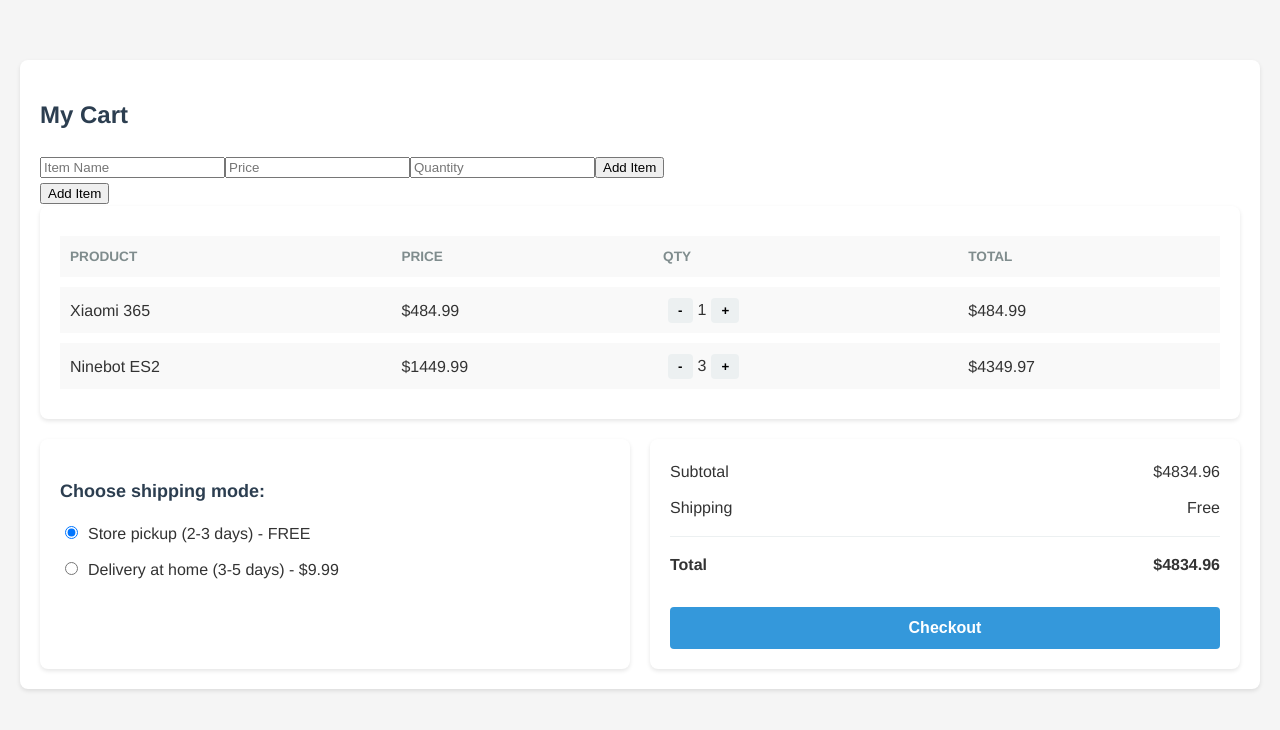
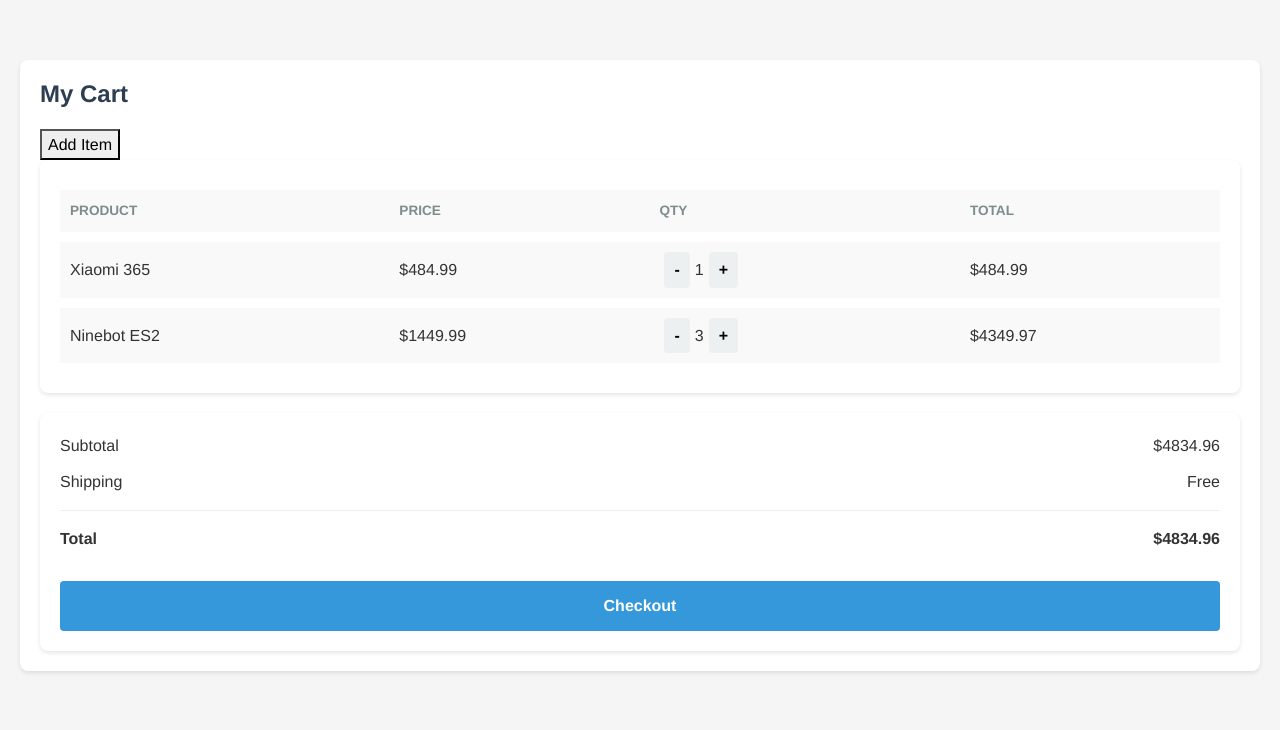
Before and after one commit to zayed-haque/wl-shop, a React (Create React App) app in the folder wl_shop_frontend/: page / in a window 1280 px wide. Shown: the top 730 px of the page. Built offline with nearby package versions, Linux system fonts and the light colour scheme.

Commit message:
added qr code functionality and removed Shipping mode

```diff
--- a/wl_shop_frontend/package.json
+++ b/wl_shop_frontend/package.json
@@ -6,8 +6,10 @@
     "@testing-library/jest-dom": "^5.17.0",
     "@testing-library/react": "^13.4.0",
     "@testing-library/user-event": "^13.5.0",
+    "bootstrap": "^5.3.3",
     "react": "^18.3.1",
     "react-dom": "^18.3.1",
+    "react-qr-barcode-scanner": "^1.0.6",
     "react-router-dom": "^6.26.0",
     "react-scripts": "5.0.1",
     "web-vitals": "^2.1.4"
--- a/wl_shop_frontend/public/index.html
+++ b/wl_shop_frontend/public/index.html
@@ -9,6 +9,7 @@
       name="description"
       content="Web site created using create-react-app"
     />
+    <link href="https://cdn.jsdelivr.net/npm/bootstrap@5.3.3/dist/css/bootstrap.min.css" rel="stylesheet" integrity="sha384-QWTKZyjpPEjISv5WaRU9OFeRpok6YctnYmDr5pNlyT2bRjXh0JMhjY6hW+ALEwIH" crossorigin="anonymous">
     <link rel="apple-touch-icon" href="%PUBLIC_URL%/logo192.png" />
     <!--
       manifest.json provides metadata used when your web app is installed on a
@@ -27,7 +28,6 @@
     <title>React App</title>
   </head>
   <body>
-    <noscript>You need to enable JavaScript to run this app.</noscript>
     <div id="root"></div>
     <!--
       This HTML file is a template.
@@ -39,5 +39,6 @@
       To begin the development, run `npm start` or `yarn start`.
       To create a production bundle, use `npm run build` or `yarn build`.
     -->
+    <script src="https://cdn.jsdelivr.net/npm/bootstrap@5.3.3/dist/js/bootstrap.bundle.min.js" integrity="sha384-YvpcrYf0tY3lHB60NNkmXc5s9fDVZLESaAA55NDzOxhy9GkcIdslK1eN7N6jIeHz" crossorigin="anonymous"></script>
   </body>
 </html>
--- a/wl_shop_frontend/src/components/AddItem.js
+++ b/wl_shop_frontend/src/components/AddItem.js
@@ -1,17 +1,24 @@
 import React, { useState } from 'react';
-import { useHistory } from 'react-router-dom';
+import { useNavigate } from 'react-router-dom';
+import QrReader from 'react-qr-barcode-scanner';
 
 function AddItem({ addItemToCart }) {
   const [barcode, setBarcode] = useState('');
   const [itemDetails, setItemDetails] = useState({ name: '', price: '', quantity: 1 });
-  const history = useHistory();
+  const [data, setData] = useState('No result');
+  const navigate = useNavigate();
 
-  const handleBarcodeScan = (e) => {
-    // Simulate barcode scanning
-    const scannedBarcode = '1234567890'; // Replace with actual barcode scanning logic
-    setBarcode(scannedBarcode);
-    // Fetch item details based on barcode (simulated here)
-    setItemDetails({ name: 'Sample Item', price: 100, quantity: 1 });
+  const handleScan = (result) => {
+    if (result) {
+      setData(result.text);
+      setBarcode(result.text);
+      // Fetch item details based on barcode (simulated here)
+      setItemDetails({ name: 'Sample Item', price: 100, quantity: 1 });
+    }
+  };
+
+  const handleError = (err) => {
+    console.error(err);
   };
 
   const handleInputChange = (e) => {
@@ -21,13 +28,23 @@
 
   const handleAddItem = () => {
     addItemToCart(itemDetails);
-    history.push('/cart');
+    navigate('/cart');
   };
 
   return (
     <div>
-      <h1>Scan Barcode</h1>
-      <button onClick={handleBarcodeScan}>Scan Barcode</button>
+      <div>
+        <h1>Scan Barcode</h1>
+        <QrReader
+          delay={300}
+          onError={handleError}
+          onScan={handleScan}
+          style={{ width: '100%' }}
+          facingMode="environment"  // This selects the back camera on mobile devices.
+        />
+
+        <p>{data}</p>
+      </div>
       {barcode && (
         <div>
           <h2>Item Details</h2>
@@ -54,7 +71,7 @@
             value={itemDetails.quantity}
             onChange={handleInputChange}
           />
-          <button onClick={handleAddItem}>Add to Cart</button>
+          <button onClick={handleAddItem}>Add Item</button>
         </div>
       )}
     </div>
--- a/wl_shop_frontend/src/components/Cart.js
+++ b/wl_shop_frontend/src/components/Cart.js
@@ -1,6 +1,6 @@
 import React, { useState } from 'react';
 import CartItems from './CartItems';
-import ShippingOptions from './ShippingOptions';
+// import ShippingOptions from './ShippingOptions';
 import OrderSummary from './OrderSummary';
 import { useNavigate } from 'react-router-dom';
 
@@ -54,30 +54,6 @@
   return (
     <div className="cart-container">
       <h1>My Cart</h1>
-      <form onSubmit={handleAddItem}>
-        <input
-          type="text"
-          name="name"
-          placeholder="Item Name"
-          value={newItem.name}
-          onChange={handleInputChange}
-        />
-        <input
-          type="number"
-          name="price"
-          placeholder="Price"
-          value={newItem.price}
-          onChange={handleInputChange}
-        />
-        <input
-          type="number"
-          name="quantity"
-          placeholder="Quantity"
-          value={newItem.quantity}
-          onChange={handleInputChange}
-        />
-        <button type="submit">Add Item</button>
-      </form>
       <button className="add-item-button" onClick={() => navigate('/add-item')}>Add Item</button>
 
       <input
@@ -90,7 +66,7 @@
       />
       <CartItems items={items} updateQuantity={updateQuantity} />
       <div className="cart-summary">
-        <ShippingOptions updateShipping={updateShipping} />
+        {/* <ShippingOptions updateShipping={updateShipping} /> */}
         <OrderSummary items={items} shippingCost={shippingCost} />
       </div>
     </div>
--- a/wl_shop_frontend/src/components/ShippingOptions.js
+++ /dev/null
@@ -1,28 +0,0 @@
-import React from 'react';
-
-function ShippingOptions({ updateShipping }) {
-  return (
-    <div className="shipping-options">
-      <h3>Choose shipping mode:</h3>
-      <label>
-        <input
-          type="radio"
-          name="shipping"
-          defaultChecked
-          onChange={() => updateShipping(0)}
-        />
-        Store pickup (2-3 days) - FREE
-      </label>
-      <label>
-        <input
-          type="radio"
-          name="shipping"
-          onChange={() => updateShipping(9.99)}
-        />
-        Delivery at home (3-5 days) - $9.99
-      </label>
-    </div>
-  );
-}
-
-export default ShippingOptions;
--- a/wl_shop_frontend/src/index.js
+++ b/wl_shop_frontend/src/index.js
@@ -1,6 +1,5 @@
 import React from 'react';
 import ReactDOM from 'react-dom/client';
-import { BrowserRouter as Router } from 'react-router-dom';
 import './index.css';
 import App from './App';
 import reportWebVitals from './reportWebVitals';
```
Also changed, not shown: 1 other file (tests, documents, lock files or other folders).
